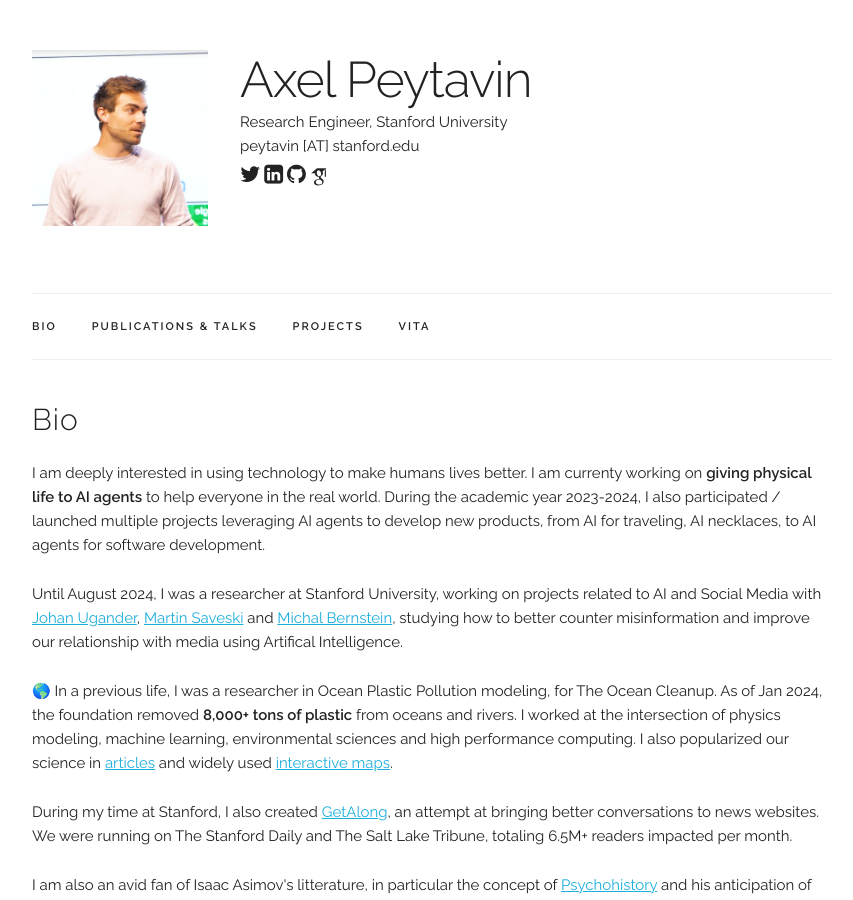
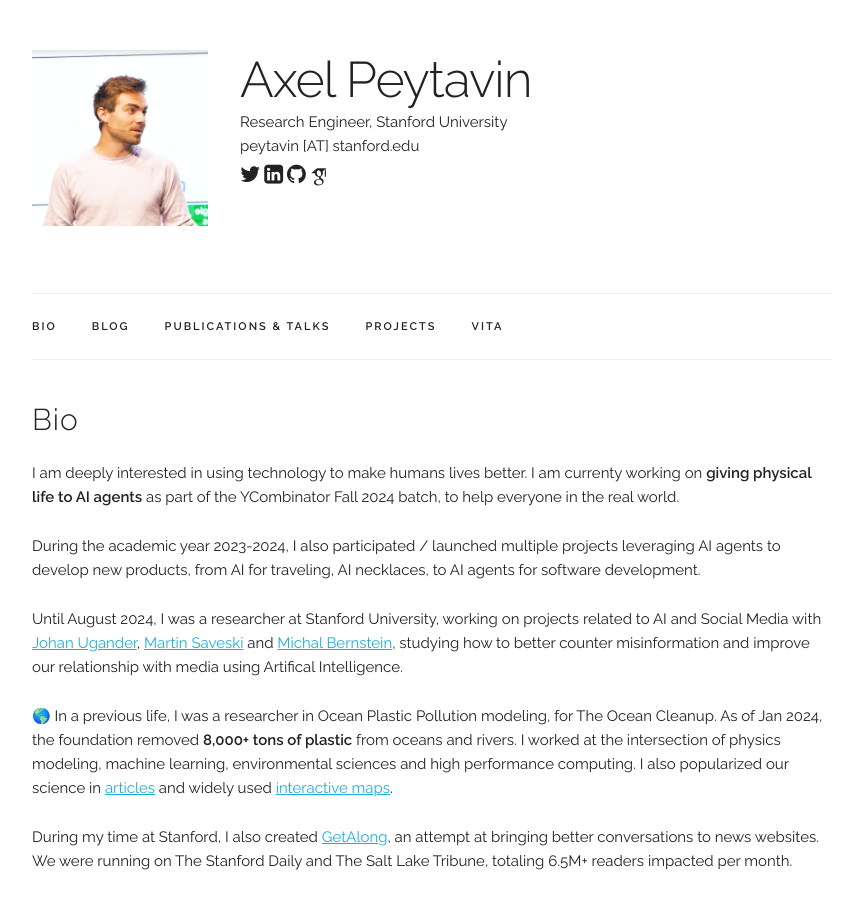
Before and after one commit to axelpey/axelpey.github.io, a Jekyll site: the page built from index.html, in a window 1280 px wide and 900 px high. Shown: the whole window, without its empty margins (208-1061 px from the left). Built offline with Jekyll 4.4.1, drawn with Linux system fonts in a browser that asks for light colours; some web fonts are replaced.

Commit message:
Other quick update

```diff
--- a/_layouts/default.html
+++ b/_layouts/default.html
@@ -101,7 +101,8 @@
       <div class="container">
         <ul class="navbar-list">
           <li class="navbar-item"><a class="navbar-link" href={{ "/index.html#bio" | prepend: site.baseurl }}>Bio</a></li>
-          <li class="navbar-item"><a class="navbar-link" href={{ "/index.html#publications" | prepend: site.baseurl }}>Publications & talks</a></li>
+          <li class="navbar-item"><a class="navbar-link" href={{ "/" | prepend: site.baseurl }}>Blog</a></li>
+          <li class="navbar-item"><a class="navbar-link" href={{ "https://substack.com/@axelpey" }}>Publications & talks</a></li>
           <li class="navbar-item"><a class="navbar-link" href={{ "/index.html#projects" | prepend: site.baseurl }}>Projects</a></li>
           <li class="navbar-item"><a class="navbar-link" href={{ "/index.html#resume" | prepend: site.baseurl }}>Vita</a></li>
         </ul>
--- a/index.html
+++ b/index.html
@@ -6,7 +6,11 @@
 <div class="docs-section" id="bio">
   <h4>Bio</h4>
   <p>
-  I am deeply interested in using technology to make humans lives better. I am currenty working on <b>giving physical life to AI agents</b> to help everyone in the real world. During the academic year 2023-2024, I also participated / launched multiple projects leveraging AI agents to develop new products, from AI for traveling, AI necklaces, to AI agents for software development.
+  I am deeply interested in using technology to make humans lives better. I am currenty working on <b>giving physical life to AI agents</b> as part of the YCombinator Fall 2024 batch, to help everyone in the real world.
+  </p>
+
+  <p>
+  During the academic year 2023-2024, I also participated / launched multiple projects leveraging AI agents to develop new products, from AI for traveling, AI necklaces, to AI agents for software development.
   </p>
 
   <p>
```
